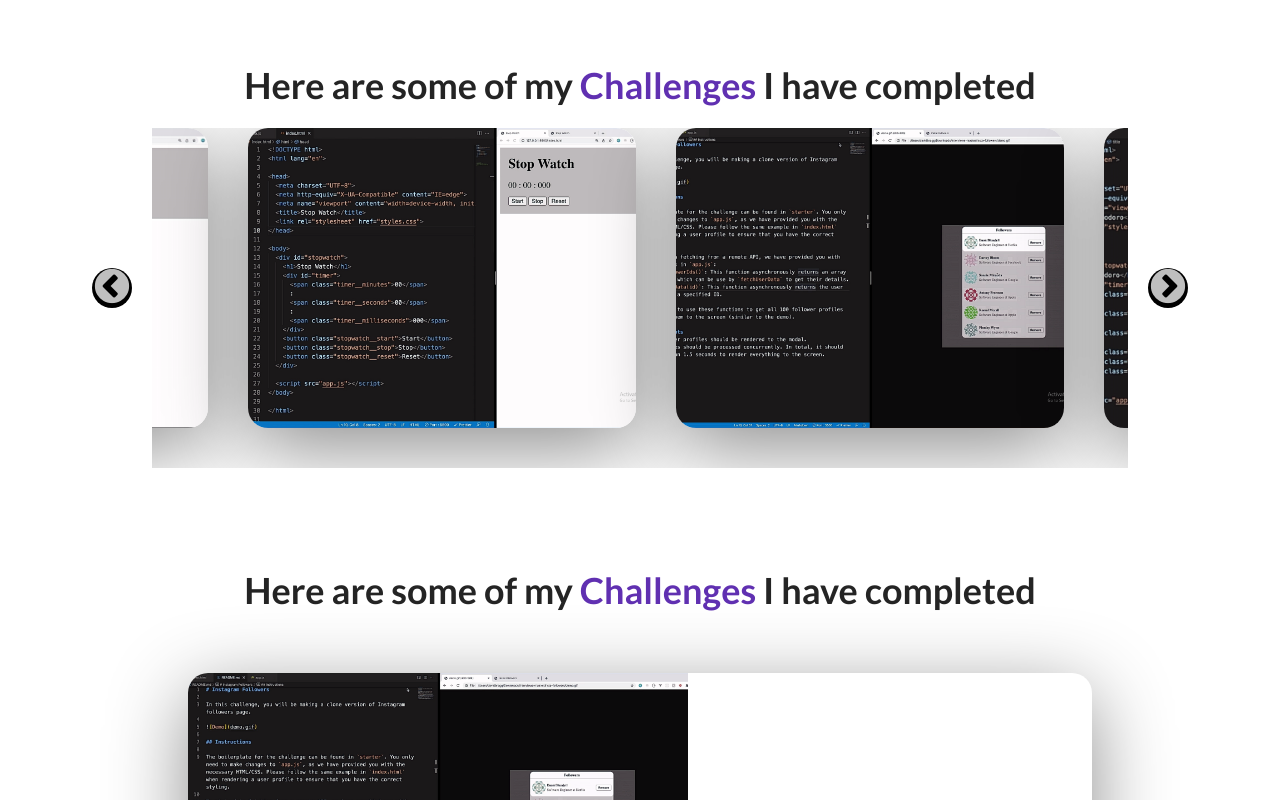
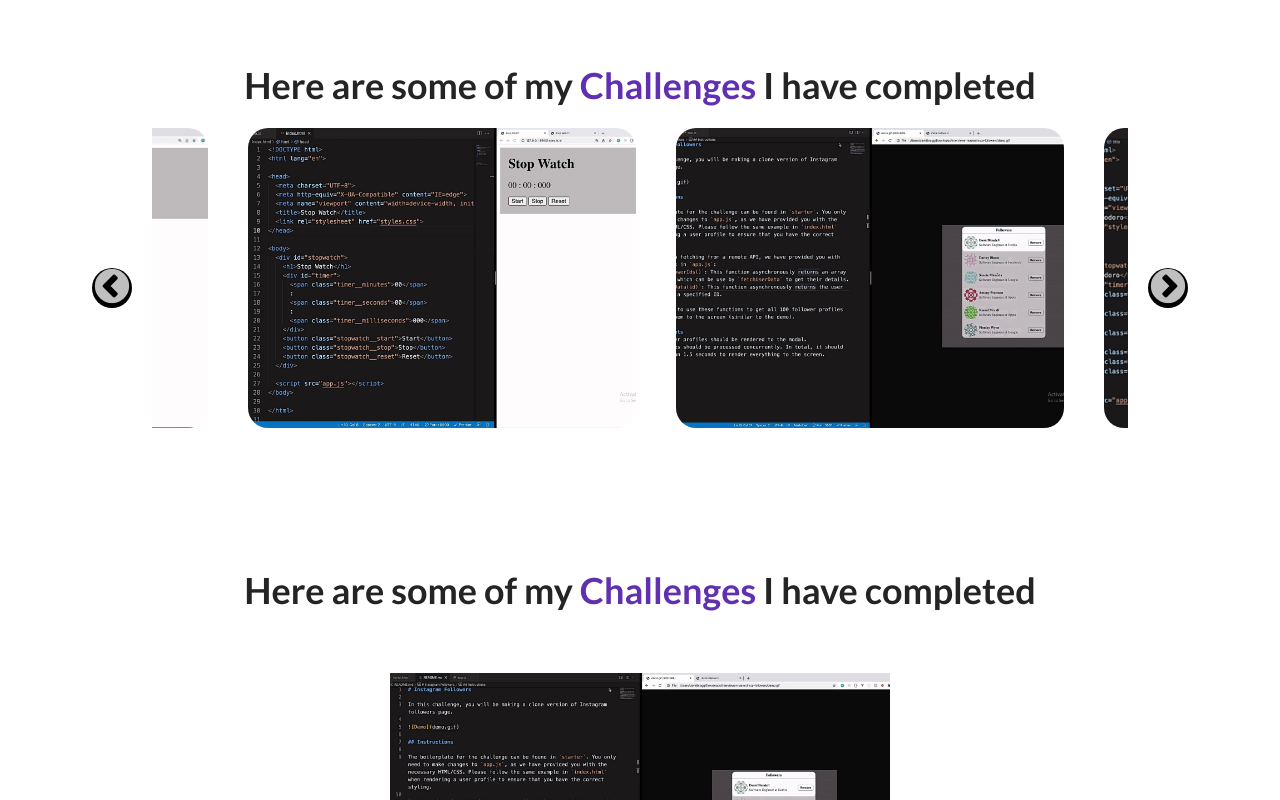
Before and after one commit to BrandenJoe/my-portfolio, a React (Create React App) app: page / in a window 1280 px wide. Shown: the part 1420-2220 px from the top of the page. Built offline with nearby package versions, Linux system fonts and the light colour scheme.

Commit message:
made the images centered

```diff
--- a/src/index.css
+++ b/src/index.css
@@ -317,13 +317,13 @@ nav {
 
 .project__img {
   width: 100%;
-
   transition: all 500ms ease;
 }
 
 .project__wrapper {
   display: flex;
-  box-shadow: 0 20px 80px rgba(0, 0, 0, 0.45);
+  justify-content: center;
+  align-items: center;
   border-radius: 20px;
   overflow: hidden;
   position: relative;
```
